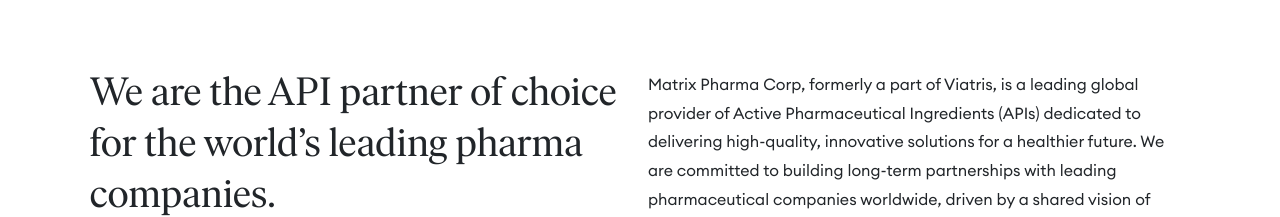
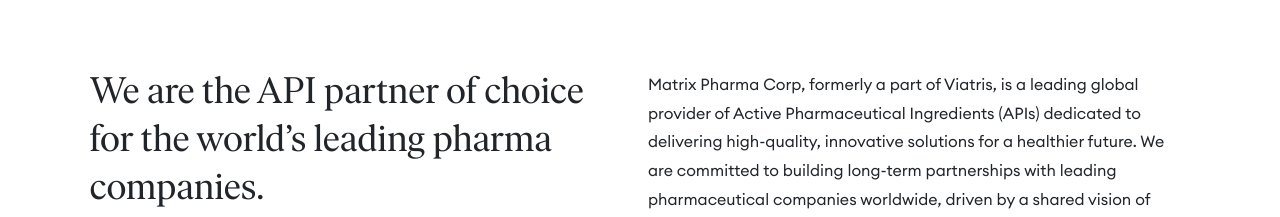
Before and after one commit to HardMaind/matrix-pharma, a Next.js app: page / in a window 1280 px wide. Shown: the part 735-952 px from the top of the page. Built offline with nearby package versions, Linux system fonts and the light colour scheme.

Commit message:
home updates

```diff
--- a/src/components/Header.js
+++ b/src/components/Header.js
@@ -13,9 +13,7 @@
         <div className={styles.headerInner}>
           {/* Logo */}
           <h1 className={styles.logo}>
-            <Link href="/" passHref>
             <MatrixLogo />
-            </Link>
           </h1>
 
           {/* Menu Toggle Component (Handles Nav & Overlay) */}
--- a/src/styles/globals.css
+++ b/src/styles/globals.css
@@ -211,7 +211,7 @@
 }
 
 h2 {
-  font-size: clamp(1.6rem, 1.436vw + 1.313rem, 3rem);
+  font-size: clamp(1.6rem, 1.179vw + 1.364rem, 2.75rem);
 }
 
 h3 {
@@ -717,10 +717,6 @@
 @media screen and (max-width: 1024px) {
   .home-container {
     grid-template-columns: repeat(12, 1fr);
-    /*
-    h2 {
-      font-size: 2.6rem;
-    } */
   }
 
   .card-1 {
```
